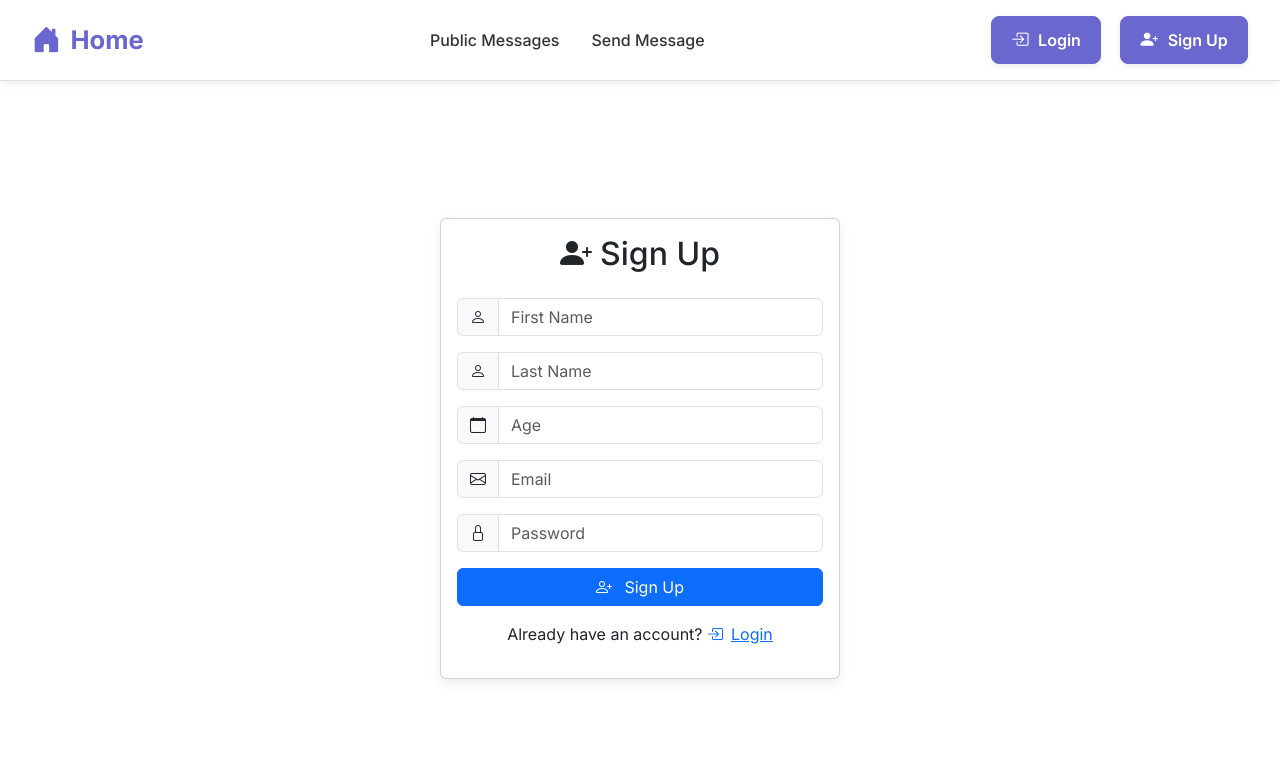
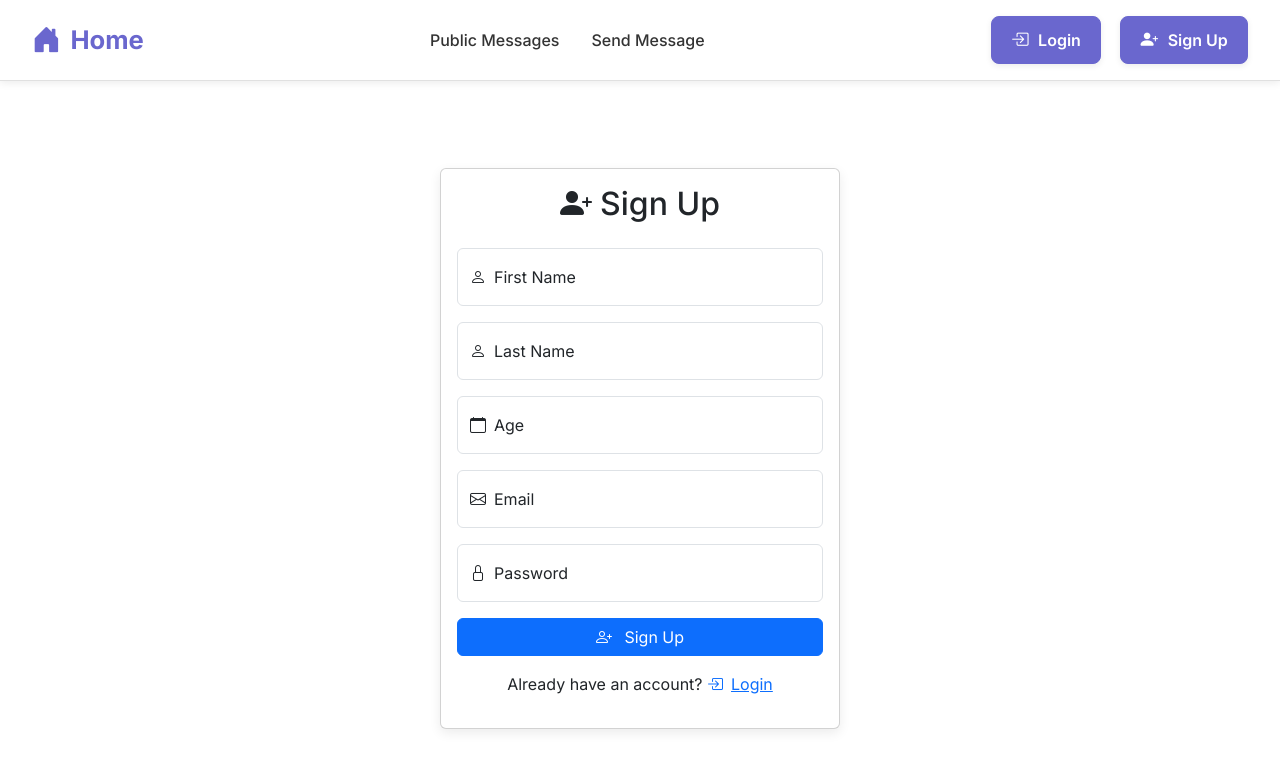
Before and after one commit to groovyrey/nextapp, a Next.js app: page /signup in a window 1280 px wide. Shown: the top 770 px of the page. Built offline with nearby package versions, Linux system fonts and the light colour scheme; no server answers.

Commit message:
Feat: Update login and signup input designs with labels and icons

```diff
--- a/src/app/signup/page.js
+++ b/src/app/signup/page.js
@@ -85,25 +85,25 @@ export default function SignupPage() {
         <div className="card-body">
           <h2 className="card-title text-center mb-4"><i className="bi bi-person-plus-fill me-2"></i>Sign Up</h2>
           {error && <div className="alert alert-danger" role="alert">{error}</div>}
-          <div className="input-group mb-3">
-            <span className="input-group-text"><i className="bi bi-person"></i></span>
-            <input type="text" className="form-control" placeholder="First Name" onChange={e => setFirstName(e.target.value)} />
+          <div className="form-floating mb-3">
+            <input type="text" className="form-control" id="firstNameInput" placeholder="First Name" onChange={e => setFirstName(e.target.value)} />
+            <label htmlFor="firstNameInput"><i className="bi bi-person me-2"></i>First Name</label>
           </div>
-          <div className="input-group mb-3">
-            <span className="input-group-text"><i className="bi bi-person"></i></span>
-            <input type="text" className="form-control" placeholder="Last Name" onChange={e => setLastName(e.target.value)} />
+          <div className="form-floating mb-3">
+            <input type="text" className="form-control" id="lastNameInput" placeholder="Last Name" onChange={e => setLastName(e.target.value)} />
+            <label htmlFor="lastNameInput"><i className="bi bi-person me-2"></i>Last Name</label>
           </div>
-          <div className="input-group mb-3">
-            <span className="input-group-text"><i className="bi bi-calendar"></i></span>
-            <input type="number" className="form-control" placeholder="Age" onChange={e => setAge(e.target.value)} />
+          <div className="form-floating mb-3">
+            <input type="number" className="form-control" id="ageInput" placeholder="Age" onChange={e => setAge(e.target.value)} />
+            <label htmlFor="ageInput"><i className="bi bi-calendar me-2"></i>Age</label>
           </div>
-          <div className="input-group mb-3">
-            <span className="input-group-text"><i className="bi bi-envelope"></i></span>
-            <input type="email" className="form-control" placeholder="Email" onChange={e => setEmail(e.target.value)} />
+          <div className="form-floating mb-3">
+            <input type="email" className="form-control" id="emailInput" placeholder="Email" onChange={e => setEmail(e.target.value)} />
+            <label htmlFor="emailInput"><i className="bi bi-envelope me-2"></i>Email</label>
           </div>
-          <div className="input-group mb-3">
-            <span className="input-group-text"><i className="bi bi-lock"></i></span>
-            <input type="password" className="form-control" placeholder="Password" onChange={e => setPassword(e.target.value)} />
+          <div className="form-floating mb-3">
+            <input type="password" className="form-control" id="passwordInput" placeholder="Password" onChange={e => setPassword(e.target.value)} />
+            <label htmlFor="passwordInput"><i className="bi bi-lock me-2"></i>Password</label>
           </div>
           <button className="btn btn-primary w-100" onClick={handleSignup} disabled={isSigningUp}>
             {isSigningUp ? (
```
Also changed, not shown: src/app/login/page.js (+6 -6 lines).
